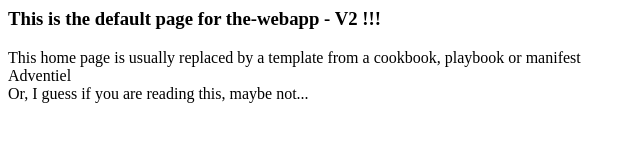
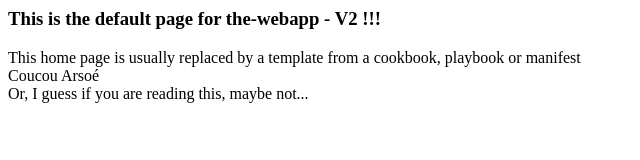
Before and after one commit to srevereault/the-webapp, a plain HTML site: page index.html in a window 1280 px wide. Shown: the full height of the page, 0-640 px from the left. Drawn offline with Linux system fonts and the light colour scheme.

Commit message:
correction 2

```diff
--- a/index.html
+++ b/index.html
@@ -2,7 +2,7 @@
 <h3>This is the default page for the-webapp - V2 !!!</h3>
 This home page is usually replaced by a template from a cookbook, playbook or manifest
 <br/>
-Adventiel
+Coucou Arsoé
 <br/>
 Or, I guess if you are reading this, maybe not...
 </body></html>
```
